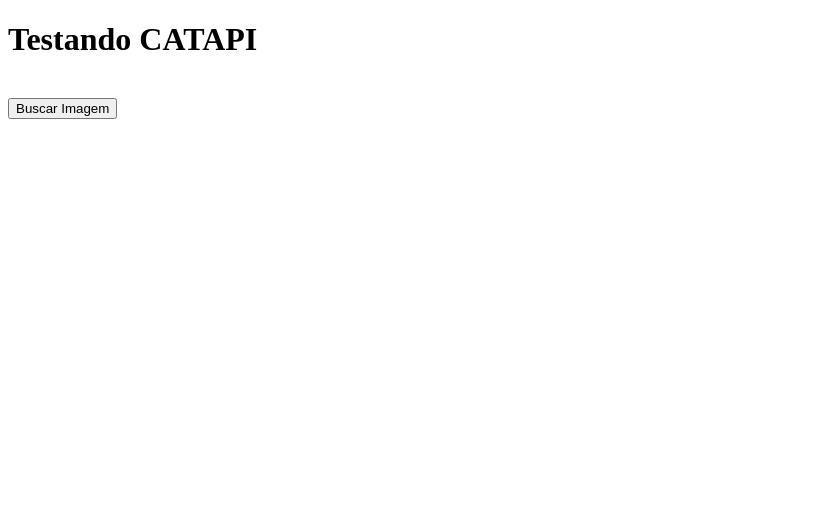
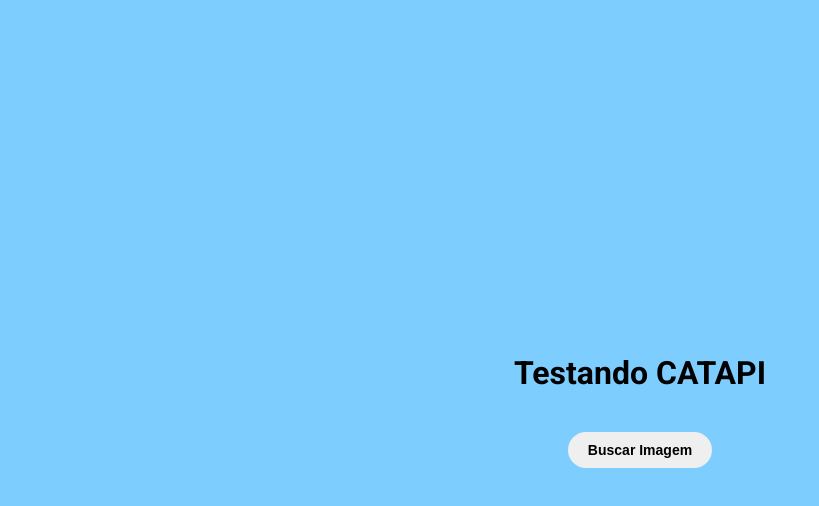
Before and after one commit to devParatella/ApiWeb, a plain HTML site: page assets/index.html in a window 1280 px wide. Shown: the whole page, without its empty margins (0-819 px from the left). Drawn offline with Linux system fonts and the light colour scheme.

Commit message:
estilos básicos

```diff
--- a/assets/css/styles.css
+++ b/assets/css/styles.css
@@ -1,4 +1,34 @@
-.html{
-    margin: 0;
-    padding: 0;
+@import url("https://fonts.googleapis.com/css2?family=Roboto:ital,wght@0,100;0,300;0,400;0,500;0,700;0,900;1,100;1,300;1,400;1,500;1,700;1,900&display=swap");
+
+* {
+  box-sizing: border-box;
 }
+
+body {
+  margin: 0;
+  padding: 0;
+  display: flex;
+  height: 100vh;
+  justify-content: center;
+  align-items: center;
+  font-family: "Roboto", sans-serif;
+  background-color: rgb(125, 205, 255);
+}
+
+img {
+  max-width: 400px;
+  border-radius: 20px;
+}
+
+main {
+  text-align: center;
+}
+
+button {
+  border: none;
+  border-radius: 20px;
+  padding: 10px 20px;
+  cursor: pointer;
+  font-size: 0.875rem;
+  font-weight: bold;
+}
--- a/assets/index.html
+++ b/assets/index.html
@@ -5,14 +5,16 @@
     <meta charset="UTF-8">
     <meta name="viewport" content="width=device-width, initial-scale=1.0">
     <title>Troca Gato</title>
+<link rel="stylesheet" href="./css/styles.css">
 </head>
 
 <body>
     <main>
         <h1>Testando CATAPI</h1>
-        <img id="umgApi"><br>
+        <img id="imgApi"><br>
         <button id="trocaimg">Buscar Imagem</button>
     </main>
+    <script src="/assets/js/script.js"></script>
 </body>
 
 </html>
```
